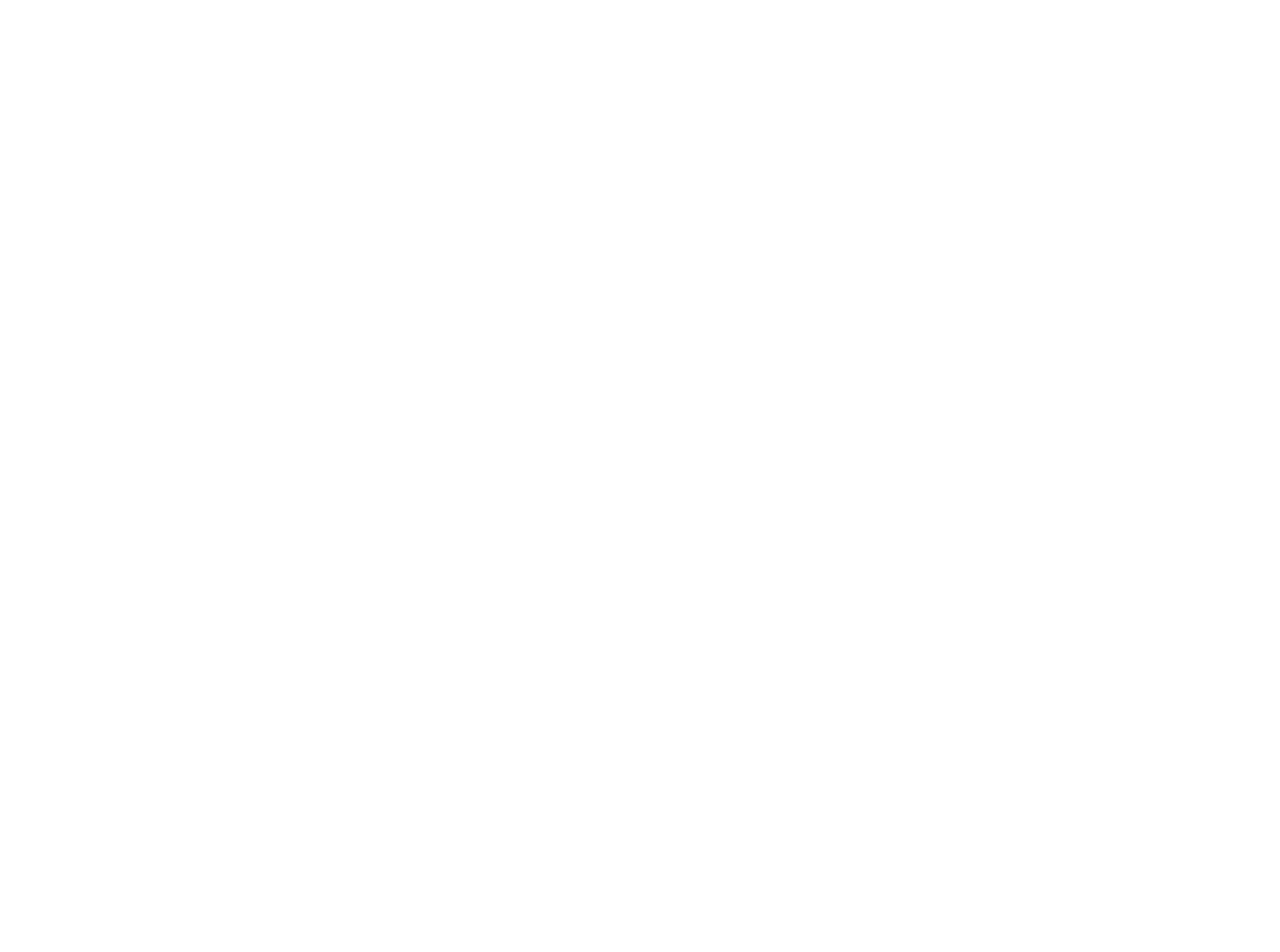
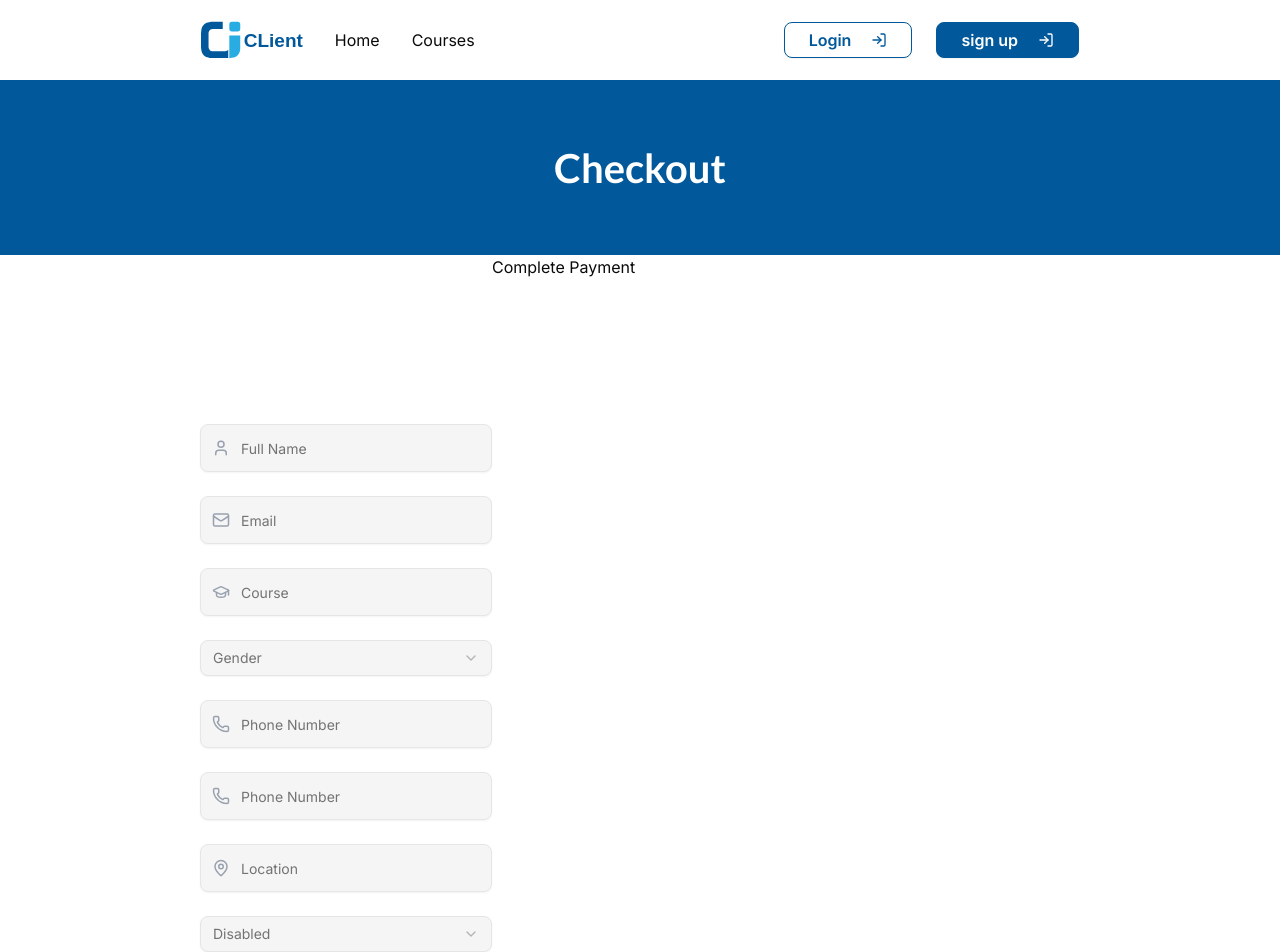
Before and after one commit to TESHU21/learning-management-system, a React (Vite) app in the folder frontend/: page /checkout in a window 1280 px wide. Before the commit this address had no page. Shown: the top 952 px of the page. Before the commit the page ends 800 px from the top, so only its background shows below. Built offline with nearby package versions, Linux system fonts and the light colour scheme; a web font is replaced by a local one.

Commit message:
Fix Form Comp

```diff
--- a/frontend/src/components/FormComp.jsx
+++ b/frontend/src/components/FormComp.jsx
@@ -36,6 +36,7 @@
   errorMessage,
   successMessage,
   showForgotPassword ,
+  hideButton,
   // optional callback
 }) => {
   const form = useForm({
@@ -87,7 +88,7 @@
                   control={form.control}
                   name={name}
                   render={({ field, fieldState: { error } }) => (
-                    <FormItem className={`${className}  w-full`}>
+                    <FormItem className={`${className} w-full  `}>
                       <FormLabel>{label}</FormLabel>
                       <FormControl >
                         {type === "select" ? (
@@ -98,7 +99,7 @@
                             }}
                             value={getValues(name) || ""}
                           >
-                            <SelectTrigger id={name}>
+                            <SelectTrigger id={name} className="w-full bg-[#F5F5F5]">
                               <SelectValue placeholder={placeholder || "Select"} />
                             </SelectTrigger>
                             <SelectContent>
@@ -115,6 +116,7 @@
                             placeholder={placeholder}
                             id={name}
                             value={field.value || ""}
+                            className="bg-[#F5F5F5]"
                           />
                         ) : type === "file" ? (
                           <Input
@@ -179,13 +181,14 @@
           )}
 
           <div className="w-full mt-6">
-            <Button
+            { !hideButton && <Button
               disabled={isLoading}
               type="submit"
               className="w-full h-[48px] px-6 bg-blue-primary hover:bg-blue-primary text-white py-3"
             >
               {isLoading ? "Loading..." : submitBtnText} <ChevronRight size={22}/>
-            </Button>
+            </Button>}
+
           </div>
         </form>
       </Form>
--- a/frontend/src/components/Navbar.jsx
+++ b/frontend/src/components/Navbar.jsx
@@ -43,8 +43,8 @@
             <NavLink to="/courses">Courses</NavLink>
         </div>
         <div className=" flex gap-6">
-            <Button className="py-3 px-6 bg-white  hover:bg-white text-base leading-6 font-semibold text-blue-primary border rounded-md border-blue-primary" onClick={()=>navigate("/login")}>Login <span className='ml-3'><LogIn size={22}/></span></Button>
-            <Button className="py-3 px-6 bg-blue-primary  text-base leading-6 font-semibold text-white border rounded-md border-blue-primary" onClick={()=>navigate("/signup")}>sign up <span className='ml-3'><LogIn size={22}/></span></Button>
+            <Button className="py-3 px-6 bg-white  hover:bg-white text-base leading-6 font-semibold text-blue-primary border rounded-md border-blue-primary cursor-pointer" onClick={()=>navigate("/login")}>Login <span className='ml-3'><LogIn size={22}/></span></Button>
+            <Button className="py-3 px-6 bg-blue-primary  text-base leading-6 font-semibold text-white border rounded-md border-blue-primary cursor-pointer hover:bg-blue-primary" onClick={()=>navigate("/signup")}>sign up <span className='ml-3'><LogIn size={22}/></span></Button>
 
         </div>
         </div>
--- /dev/null
+++ b/frontend/src/pages/checkout/Checkout.jsx
@@ -0,0 +1,25 @@
+import React from 'react'
+import FormComp from '@/components/FormComp'
+import {CheckoutSchema,fields,initialValues} from "./components/data"
+
+
+const Checkout = () => {
+  return (
+    <div>
+        <div className=' flex md:h-[175px] w-full bg-blue-primary items-center justify-center font-lato text-[40px] font-bold leading-12'>
+            <h3 className=' text-white '>Checkout</h3>
+        </div>
+        <div className='flex md:mx-[200px] '>
+            <div className='md:mt-[161px]'>
+                <FormComp schema={CheckoutSchema} fields={fields} initialValues={initialValues} hideButton={true}/>
+
+            </div>
+            <div>
+                <h3>Complete Payment</h3>
+            </div>
+        </div>
+    </div>
+  )
+}
+
+export default Checkout
--- /dev/null
+++ b/frontend/src/pages/checkout/components/data.jsx
@@ -0,0 +1,48 @@
+import { course } from "@/pages/courses/components/data";
+import { User,Mail,GraduationCap,Phone, MapPin,Users} from "lucide-react";
+import {z} from "zod"
+const phoneRegex = /^(09|07)\d{8}$/;
+export const CheckoutSchema = z.object({
+    fullName:z.string().min(2,{message:"Full should be at least two characters"}),
+    course:z.string().min(2,{message:"Course name should be at least two characters"}),
+    email: z.string().email({ message: "Invalid Email Adress" }),
+    gender: z.enum(["male", "female"]),
+    phoneNumber: z.string().regex(phoneRegex, {
+        message: "Phone number must start with 09 or 07 and be 10 digits long",
+      }),
+      location: z.string()
+    .min(2, { message: "Location must be at least 2 characters" })
+    .max(100, { message: "Location must be under 100 characters" })
+    .regex(/^[a-zA-Z\s,.'-]+$/, {
+      message: "Location can only contain letters, spaces, commas, periods, apostrophes, and hyphens",
+    }),
+    disabled: z.enum(["yes", "no"]),
+    description: z.string()
+    .min(10, { message: "Description must be at least 10 characters long" })
+    .max(1000, { message: "Description must be under 1000 characters" }),
+  });
+  export const initialValues = {
+    fullName: "",
+    course: "",
+    email:"",
+    gender:"",
+    phoneNumber:"",
+    location:"",
+    disabled:"",
+    description:"",
+
+  };
+  export const fields = [
+    {  name: "fullName",placeholder:"Full Name",icon:User, type: "text", className: "col-span-2" },
+    {  name: "email",placeholder:"Email",icon:Mail, type: "text", className: "col-span-2" },
+    {  name: "course",placeholder:"Course",icon:GraduationCap, type: "text", className: "col-span-2" },
+    {  name: "gender",placeholder:"Gender",icon:User, type: "select", className: "col-span-2" },
+    {  name: "phoneNumber",placeholder:"Phone Number",icon:Phone, type: "text", className: "col-span-2" },
+    {  name: "phoneNumber",placeholder:"Phone Number",icon:Phone, type: "text", className: "col-span-2" },
+    {  name: "location",placeholder:"Location",icon:MapPin, type: "text", className: "col-span-2" },
+    {  name: "disabled",placeholder:"Disabled",icon:Users, type: "select", className: "col-span-2" },
+    {  name: "description",placeholder:"Description", type: "textarea", className: "col-span-2" },
+
+
+
+  ];
--- a/frontend/src/pages/home/GetStartedSection.jsx
+++ b/frontend/src/pages/home/GetStartedSection.jsx
@@ -13,7 +13,7 @@
   return (
     <div>
     {/* time to invet section */}
-           <div className='  hidden md:relative  md:h-[222px] bg-cover bg-center bg-no-repeat' style={{ backgroundImage: `url(${LaptopWithCodeImage})` }}>
+           <div className='  hidden md:flex relative  md:h-[222px] bg-cover bg-center bg-no-repeat' style={{ backgroundImage: `url(${LaptopWithCodeImage})` }}>
         {/* Over Lay */}
         <div className=' flex absolute inset-0  bg-[rgba(1,88,154,0.8)]'>
             <div className='flex flex-col gap-2 ml-[198px] mt-[43px] text-white'>
--- a/frontend/src/pages/login/forgotpassword/ForgotPasswordFlow.jsx
+++ b/frontend/src/pages/login/forgotpassword/ForgotPasswordFlow.jsx
@@ -1,8 +1,16 @@
-import React from 'react'
+import React,{useState} from 'react'
+import ForgotPassword from './ForgotPassword'
+import  OtpVerification  from './OtpVerification'
+import ResetPassword from './ResetPassword'
 
 const ForgotPasswordFlow = () => {
+  const [step,setStep]=useState("otpverification")
   return (
-    <div>ForgotPasswordFlow</div>
+    <div>
+      {step==="forgotpassword" && <ForgotPassword/>}
+      {step==="otpverification" && <OtpVerification/>}
+      {step==="resetpassword" && <ResetPassword/>}
+    </div>
   )
 }
 
--- a/frontend/src/pages/login/forgotpassword/OtpVerification.jsx
+++ b/frontend/src/pages/login/forgotpassword/OtpVerification.jsx
@@ -3,7 +3,7 @@
 import {z} from "zod"
 import FormComp from '@/components/FormComp'
 
-export const OtpVerification = () => {
+ const OtpVerification = () => {
     const otpSchema = z.object({
     otp: z.string()
       .length(6, "OTP must be exactly 6 digits")
@@ -33,3 +33,4 @@
        </div>
   )
 }
+export default OtpVerification
--- a/frontend/src/routes/AppRoutes.jsx
+++ b/frontend/src/routes/AppRoutes.jsx
@@ -7,8 +7,10 @@
 import Login from '@/pages/login/Login';
 import SignUp from '@/pages/registration/SignUp';
 import ForgotPassword from '@/pages/login/forgotpassword/ForgotPassword';
-import { OtpVerification } from '@/pages/login/forgotpassword/OtpVerification';
+import  OtpVerification  from '@/pages/login/forgotpassword/OtpVerification';
 import ResetPassword from '@/pages/login/forgotpassword/ResetPassword';
+import ForgotPasswordFlow from '@/pages/login/forgotpassword/ForgotPasswordFlow';
+import Checkout from '@/pages/checkout/Checkout';
 const AppRoutes = () => {
   return (
     <Routes>
@@ -18,10 +20,8 @@
         <Route path="courses/:id" element={<CourseDetail />} />
         <Route path="login" element={<Login />} /> {/* <-- no slash here */}
         <Route path='signup' element={<SignUp/>}/>
-        <Route path="forogot_password" element={<ForgotPassword/>}/>
-        <Route path="otp_verfication" element={<OtpVerification/>}/>
-        <Route path='reset_password' element={<ResetPassword/>}/>
-
+        <Route path='forgotpassword' element={<ForgotPasswordFlow/>}/>
+        <Route path='checkout' element={<Checkout/>}/>
 
       </Route>
 
```
